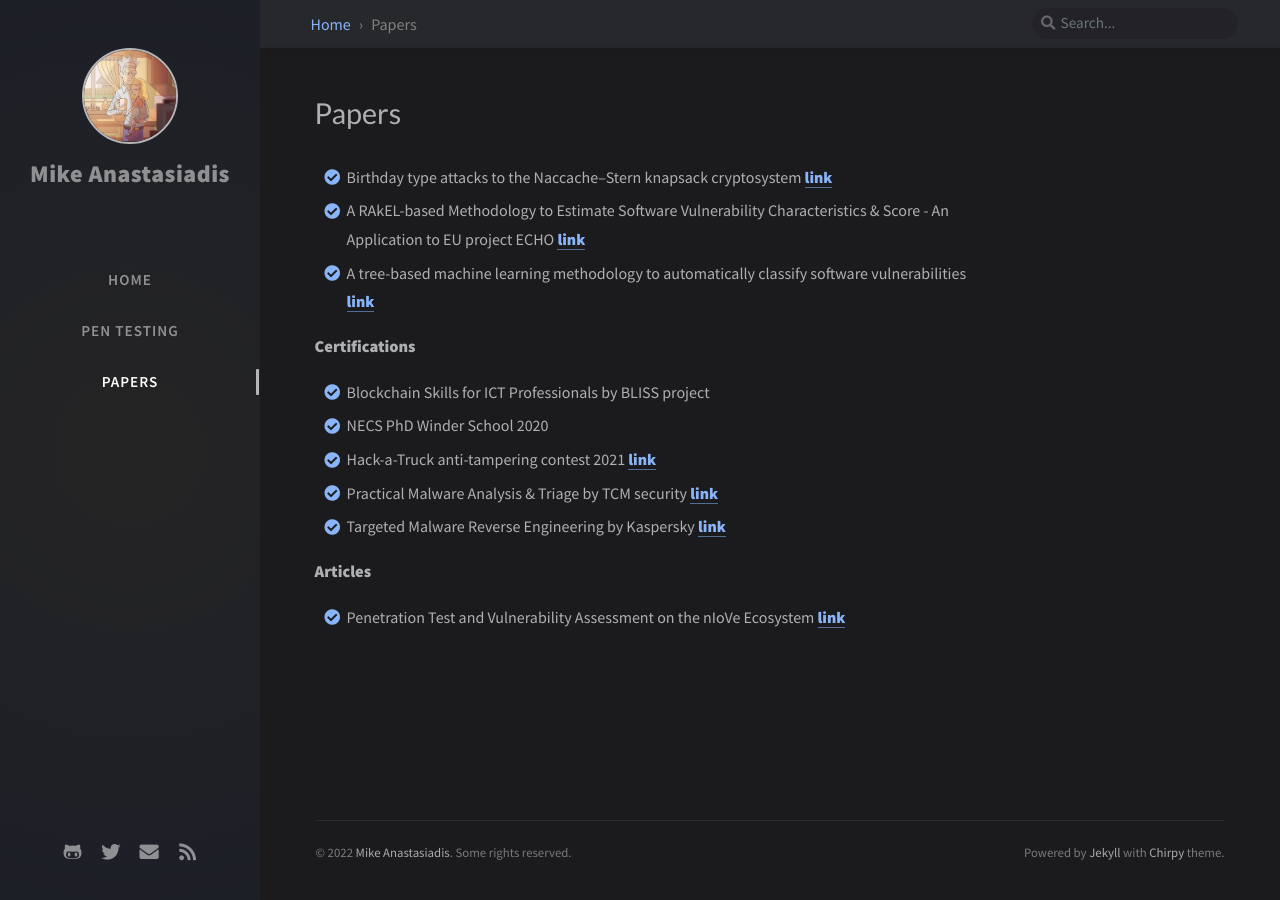
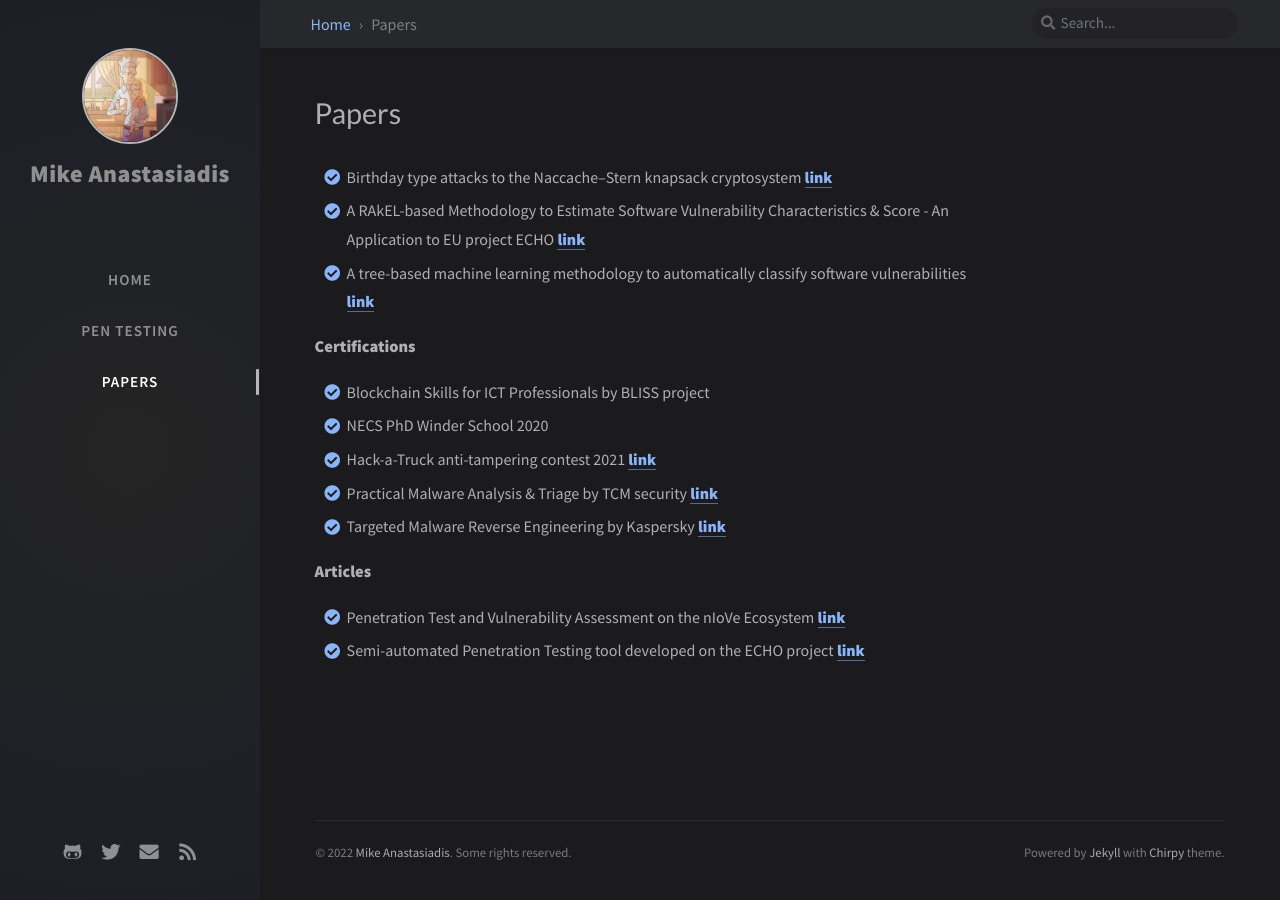
Before and after one commit to MikeAnast/MikeAnast.github.io, a Jekyll site: the page built from _tabs/archives.md, in a window 1280 px wide. Built offline with Jekyll 4.4.1, drawn with Linux system fonts in a browser that asks for light colours; nearby versions of some CDN libraries; comment, search, counter and statistics services are not loaded.

Commit message:
Update archives.md

```diff
--- a/_tabs/archives.md
+++ b/_tabs/archives.md
@@ -19,3 +19,4 @@ order: 3
 
 **Articles**
 - [x] Penetration Test and Vulnerability Assessment on the nIoVe Ecosystem [**link**](https://niove.eu/index.php/blogs/penetration-test-and-vulnerability-assessment-on-the-niove-ecosystem)
+- [x] Semi-automated Penetration Testing tool developed on the ECHO project [**link**](https://echonetwork.eu/pentest/)
```
